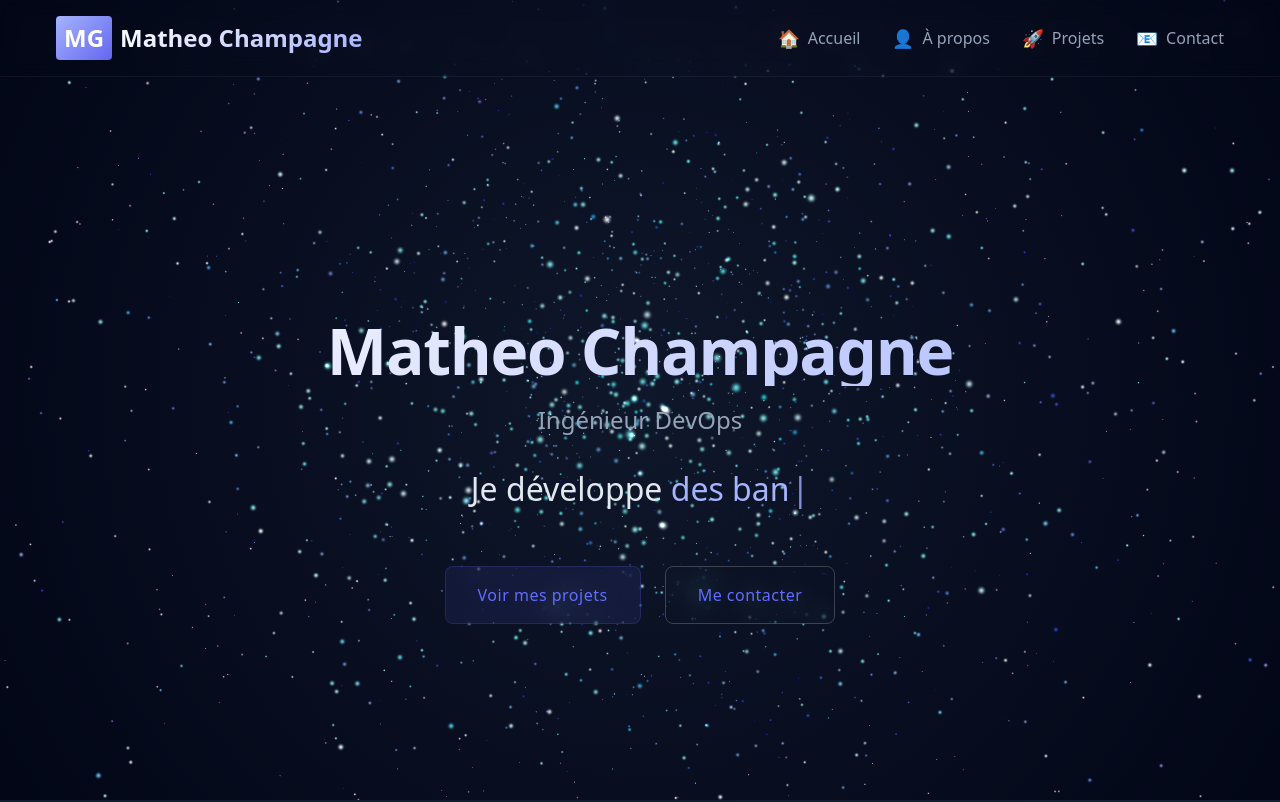
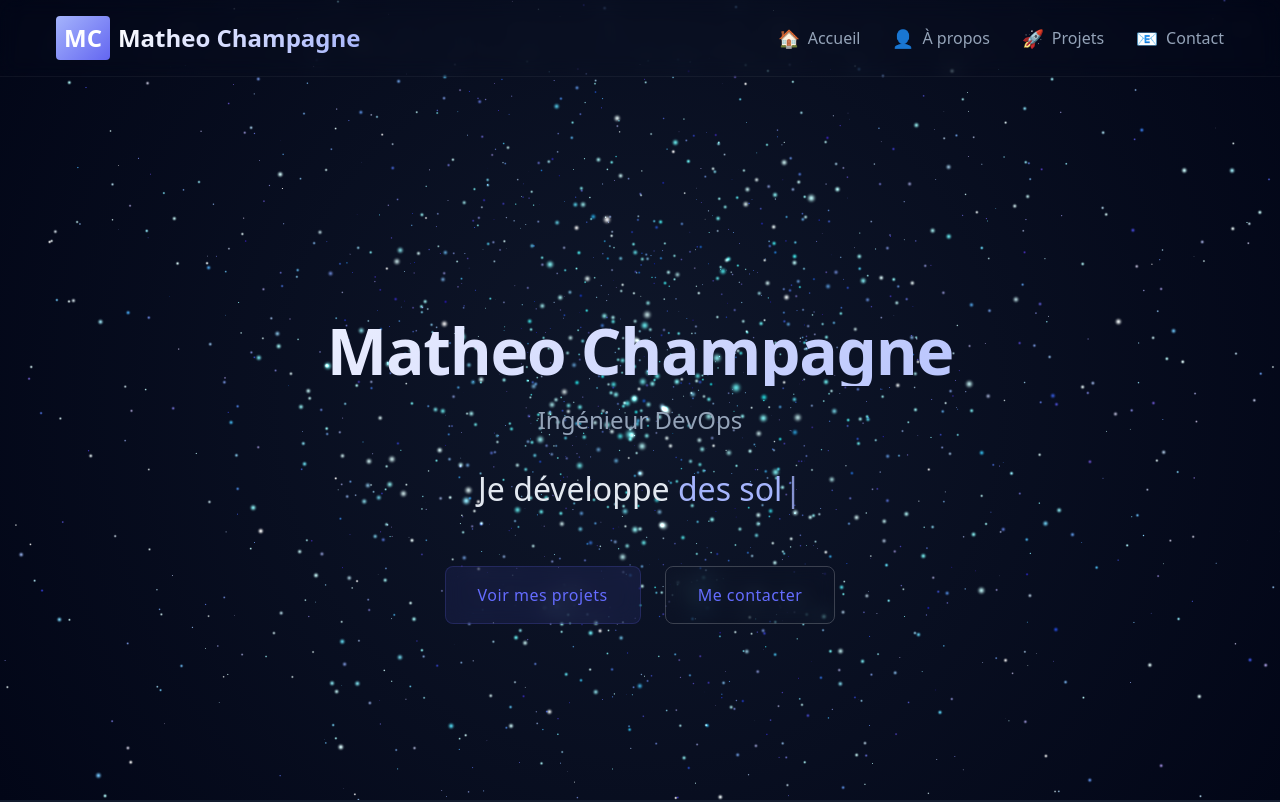
Before and after one commit to CaptainIgl00/portfolio, a Vue app: page / in a window 1280 px wide. Shown: the top 802 px of the page. Built offline with nearby package versions, Linux system fonts and the light colour scheme.

Commit message:
fix: update branding in NavBar and Contact views, enhance typewriter effect in Home view

```diff
--- a/src/components/NavBar.vue
+++ b/src/components/NavBar.vue
@@ -2,7 +2,7 @@
   <nav class="navbar" :class="{ 'navbar-scrolled': isScrolled }">
     <div class="container">
       <router-link to="/" class="navbar-logo">
-        <span class="logo-text">MG</span>
+        <span class="logo-text">MC</span>
         <span class="logo-full">Matheo Champagne</span>
       </router-link>
 
--- a/src/views/Contact.vue
+++ b/src/views/Contact.vue
@@ -72,7 +72,7 @@
                       </svg>
                       GitHub
                     </a>
-                    <a href="https://linkedin.com/in/mathéo-champagne" target="_blank"
+                    <a href="https://linkedin.com/in/matheo-champagne" target="_blank"
                       class="inline-flex items-center px-3 sm:px-4 py-2 bg-slate-700/50 text-white rounded-lg text-sm sm:text-base hover:bg-slate-600/50 transition duration-300 hover:transform hover:scale-105">
                       <svg class="w-4 sm:w-5 h-4 sm:h-5 mr-2" fill="currentColor" viewBox="0 0 24 24">
                         <path d="M19 0h-14c-2.761 0-5 2.239-5 5v14c0 2.761 2.239 5 5 5h14c2.762 0 5-2.239 5-5v-14c0-2.761-2.238-5-5-5zm-11 19h-3v-11h3v11zm-1.5-12.268c-.966 0-1.75-.79-1.75-1.764s.784-1.764 1.75-1.764 1.75.79 1.75 1.764-.783 1.764-1.75 1.764zm13.5 12.268h-3v-5.604c0-3.368-4-3.113-4 0v5.604h-3v-11h3v1.765c1.396-2.586 7-2.777 7 2.476v6.759z"/>
--- a/src/views/Home.vue
+++ b/src/views/Home.vue
@@ -142,12 +142,14 @@ gsap.registerPlugin(ScrollTrigger);
 // Texte à afficher dans l'effet machine à écrire
 const typewriterText = ref(null);
 const typewriterStrings = [
-  'des solutions DevOps',
-  'des bancs de test',
+  'des solutions GitOps',
   'des solutions de monitoring',
   'des interfaces web',
   'des solutions backend',
+  'des solutions IA',
+  'des solutions DevOps',
   'des outils automatisés',
+  'des bancs de test',
   'des solutions de gestion de base de données',
 ];
 let typewriterCurrentIndex = 0;
```
